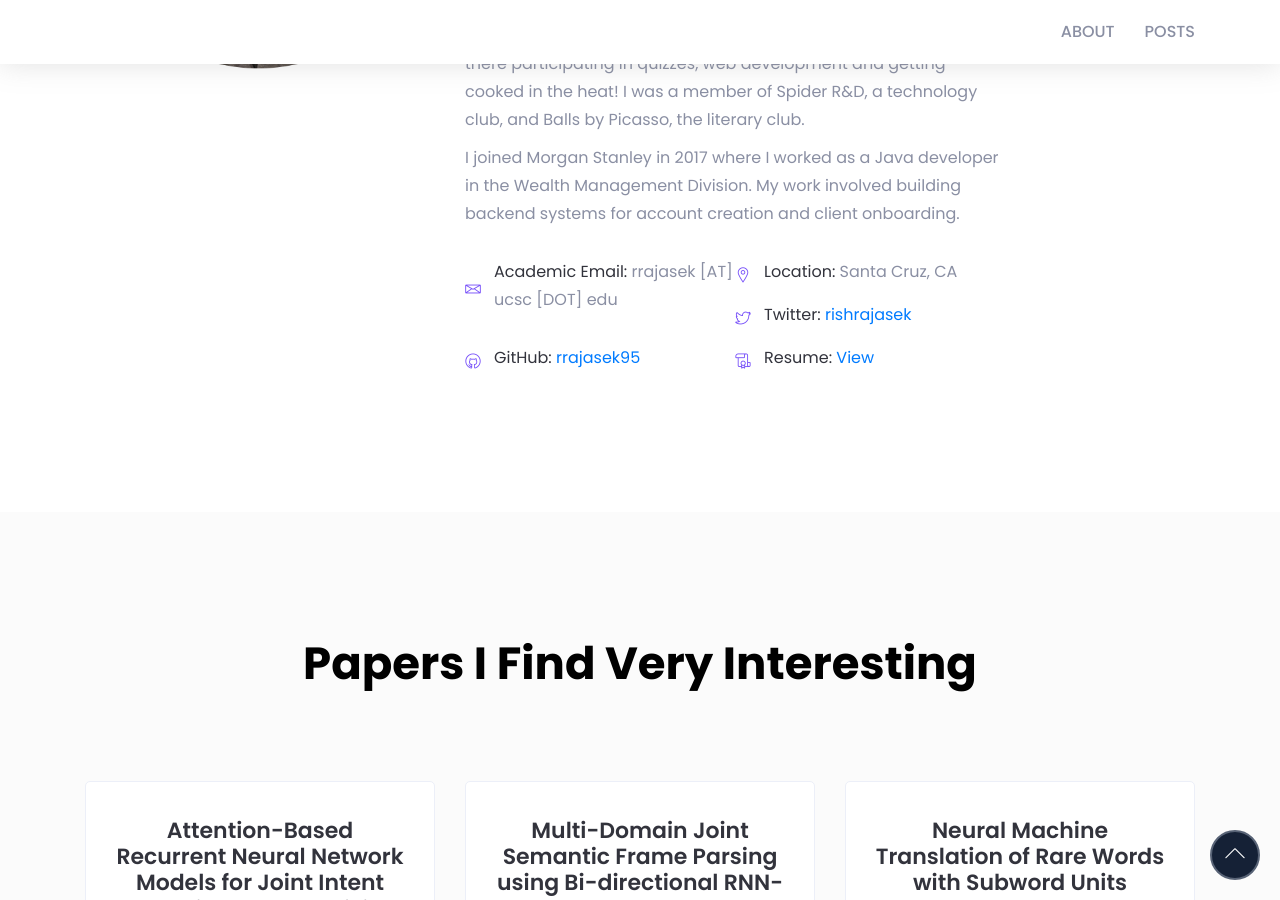
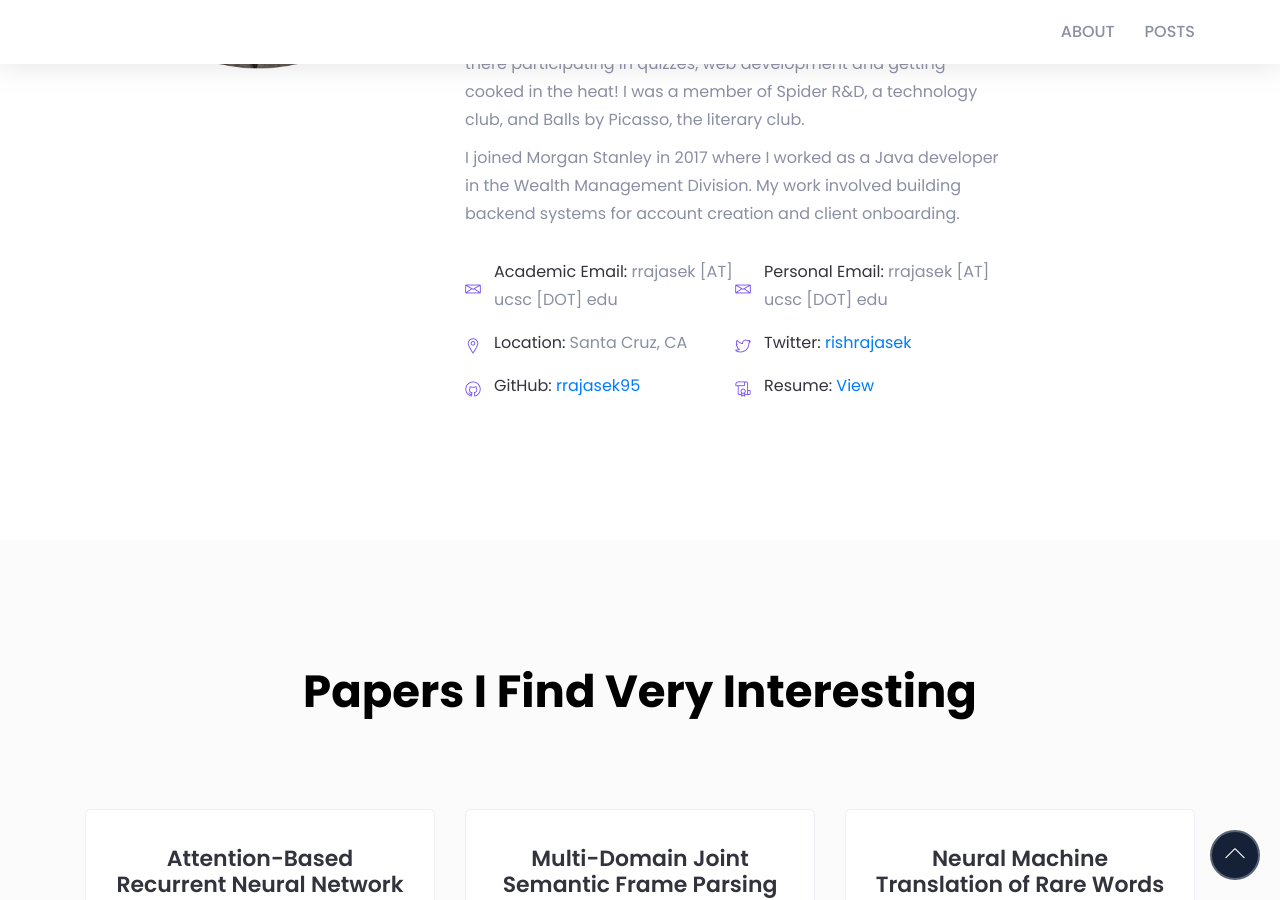
Before and after one commit to rrajasek95/rrajasek95.github.io, a Jekyll site: the page built from index.markdown, in a window 1280 px wide and 900 px high, scrolled down 490 px. Built offline with Jekyll 4.4.1, drawn with Linux system fonts in a browser that asks for light colours; nearby versions of some CDN libraries; some web fonts are replaced; library files that are not in the unit come from our copies.

Commit message:
Update Jekyll version

```diff
--- a/index.markdown
+++ b/index.markdown
@@ -33,6 +33,16 @@ title: Home
                                 </div>
                                 <div class="info-text">
                                     <p><span>Academic Email:</span> rrajasek [AT] ucsc [DOT] edu</p>
+                                </div>
+                            </div> <!-- single info -->
+                        </li>
+                        <li>
+                            <div class="single-info d-flex align-items-center">
+                                <div class="info-icon">
+                                    <i class="lni-envelope"></i>
+                                </div>
+                                <div class="info-text">
+                                    <p><span>Personal Email:</span> rrajasek [AT] ucsc [DOT] edu</p>
                                 </div>
                             </div> <!-- single info -->
                         </li>
```
Also changed, not shown: Gemfile.lock.
